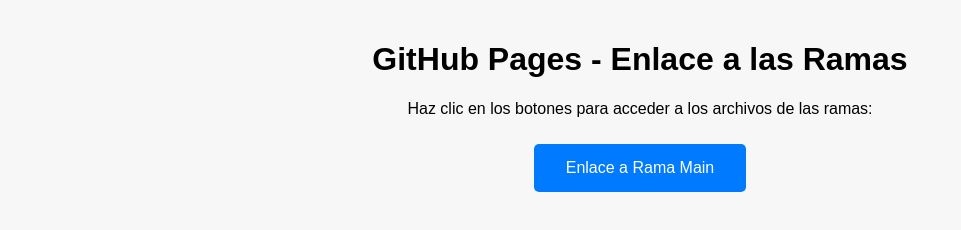
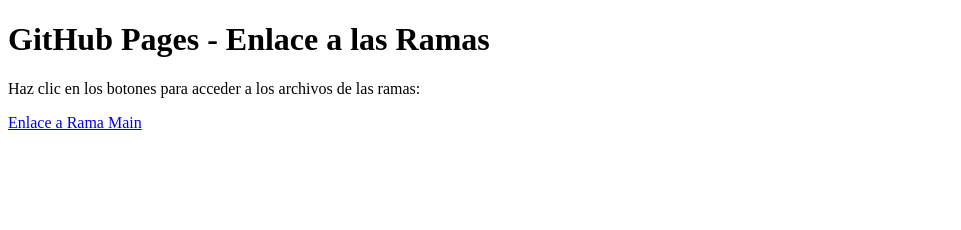
Before and after one commit to Pancri-esp/repo-animacion, a plain HTML site: page index.html in a window 1280 px wide. Shown: the whole page, without its empty margins (0-961 px from the left). Drawn offline with Linux system fonts and the light colour scheme.

Commit message:
Update index.html

```diff
--- a/index.html
+++ b/index.html
@@ -3,36 +3,7 @@
 <head>
     <meta charset="UTF-8">
     <meta name="viewport" content="width=device-width, initial-scale=1.0">
-    <title>GitHub Pages - Enlaces a Ramas</title>
-    <style>
-        body {
-            font-family: Arial, sans-serif;
-            background-color: #f7f7f7;
-            margin: 0;
-            padding: 0;
-        }
-        .container {
-            width: 100%;
-            max-width: 800px;
-            margin: 0 auto;
-            padding: 20px;
-            text-align: center;
-        }
-        .btn {
-            background-color: #007bff;
-            color: white;
-            padding: 15px 32px;
-            margin: 10px;
-            border: none;
-            border-radius: 5px;
-            cursor: pointer;
-            text-decoration: none;
-            display: inline-block;
-        }
-        .btn:hover {
-            background-color: #0056b3;
-        }
-    </style>
+    <title>GitHub index - Enlaces a Ramas</title>
 </head>
 <body>
     <div class="container">
```
